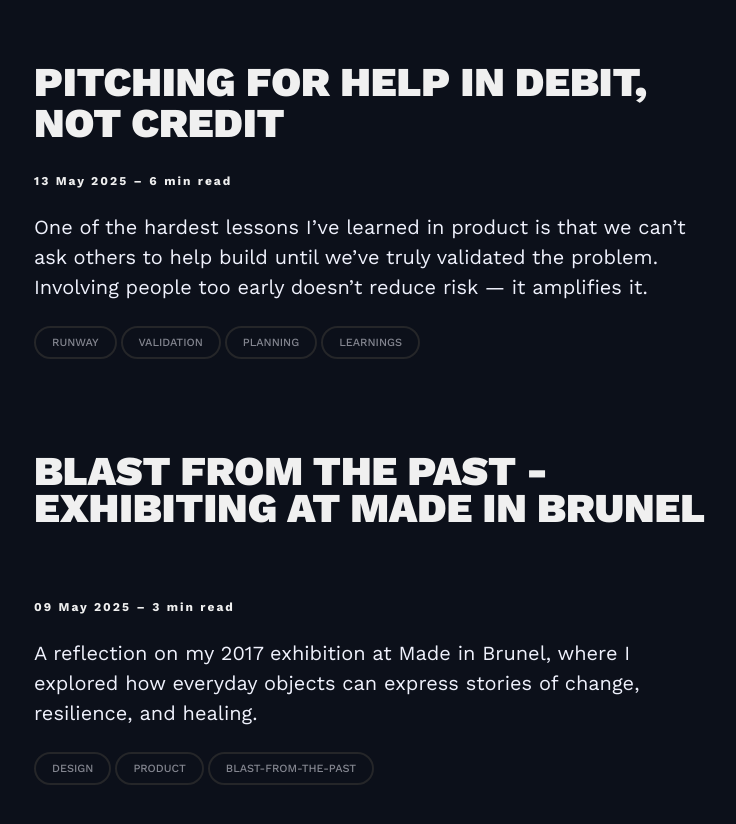
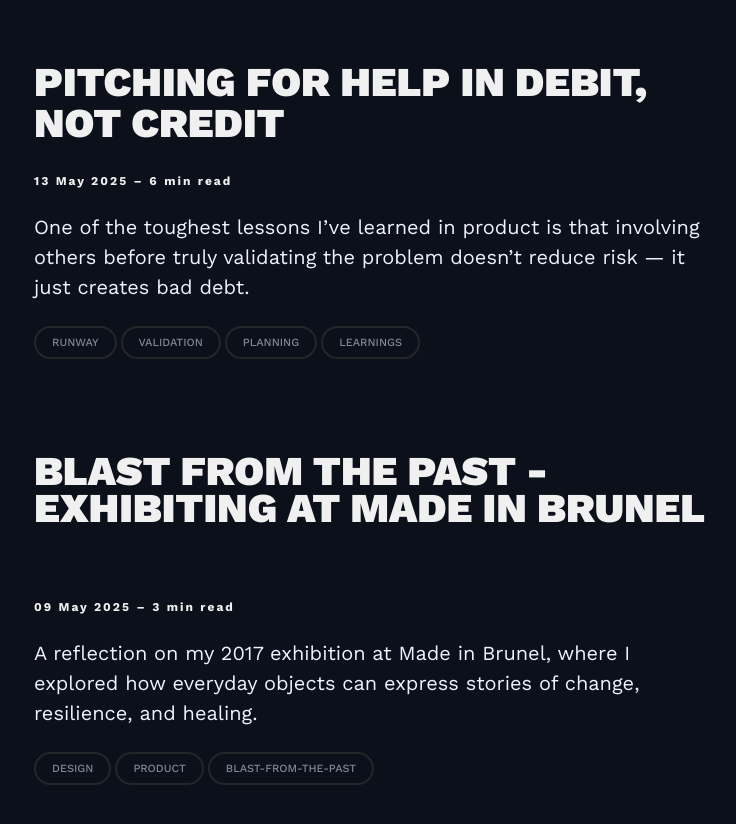
Before and after one commit to mkishi1221/mkishi1221.github.io, a Jekyll site: the page built from blog/index.html, in a window 1280 px wide and 900 px high, scrolled down 429 px, cut to the strip 45-869 px from the top of the window. Shown: the whole strip, without its empty margins (266-1002 px from the left). Built offline with Jekyll 4.4.1, drawn with Linux system fonts in a browser that asks for light colours; nearby versions of some CDN libraries; the list of posts is cut into pages by our own code.

Commit message:
Updated blog

```diff
--- a/_posts/2025-05-13-Pitching for help in debit not credit.markdown
+++ b/_posts/2025-05-13-Pitching for help in debit not credit.markdown
@@ -1,13 +1,13 @@
 ---
 layout: post
 title:  Pitching for help in debit, not credit
-description: One of the hardest lessons I’ve learned in product is that we can’t ask others to help build until we’ve truly validated the problem. Involving people too early doesn’t reduce risk — it amplifies it.
+description: One of the toughest lessons I’ve learned in product is that involving others before truly validating the problem doesn’t reduce risk — it just creates bad debt.
 date:   2025-05-13 09:00:00 +0300
 image:  '/images/loan.jpg'
 tags:   [runway, validation, planning, learnings]
 ---
 
-One of the toughest lessons I’ve learned in product is that building something before finding the right customers rarely ends well. A product doesn’t magically attract users just because it exists. I’ve learned the hard way that bringing in teammates, co-founders, or collaborators to build something too early — before the problem is clearly validated with the right people — often creates more risk, not less. And when things miss the mark, it’s not just time that’s lost. It’s the trust, energy, and goodwill of those who believed in it enough to help build. That’s a heavy cost, and one I’ve learned to be much more careful about.
+One of the toughest lessons I’ve learned in product is that building something before finding the right customers rarely ends well. A product doesn’t magically attract users just because it exists. I’ve learned the hard way that bringing in teammates, co-founders, or collaborators to build something too early — before the problem is clearly validated with the right people — often creates debt that’s hard to repay. When things miss the mark, it’s not just time that’s lost. It’s the trust, energy, and goodwill of those who believed in it enough to help build. That’s a heavy cost, and one I’ve learned to be much more careful about.
 
 I’ve built too soon. I’ve pitched solutions I was convinced would work. I asked teammates, vendors, and early users to invest their time and energy. **I thought that if we all just pushed hard enough, things would fall into place.** But involving more people doesn’t change the underlying truth — the idea either solves a real, lasting problem, or it doesn’t.
 
```
